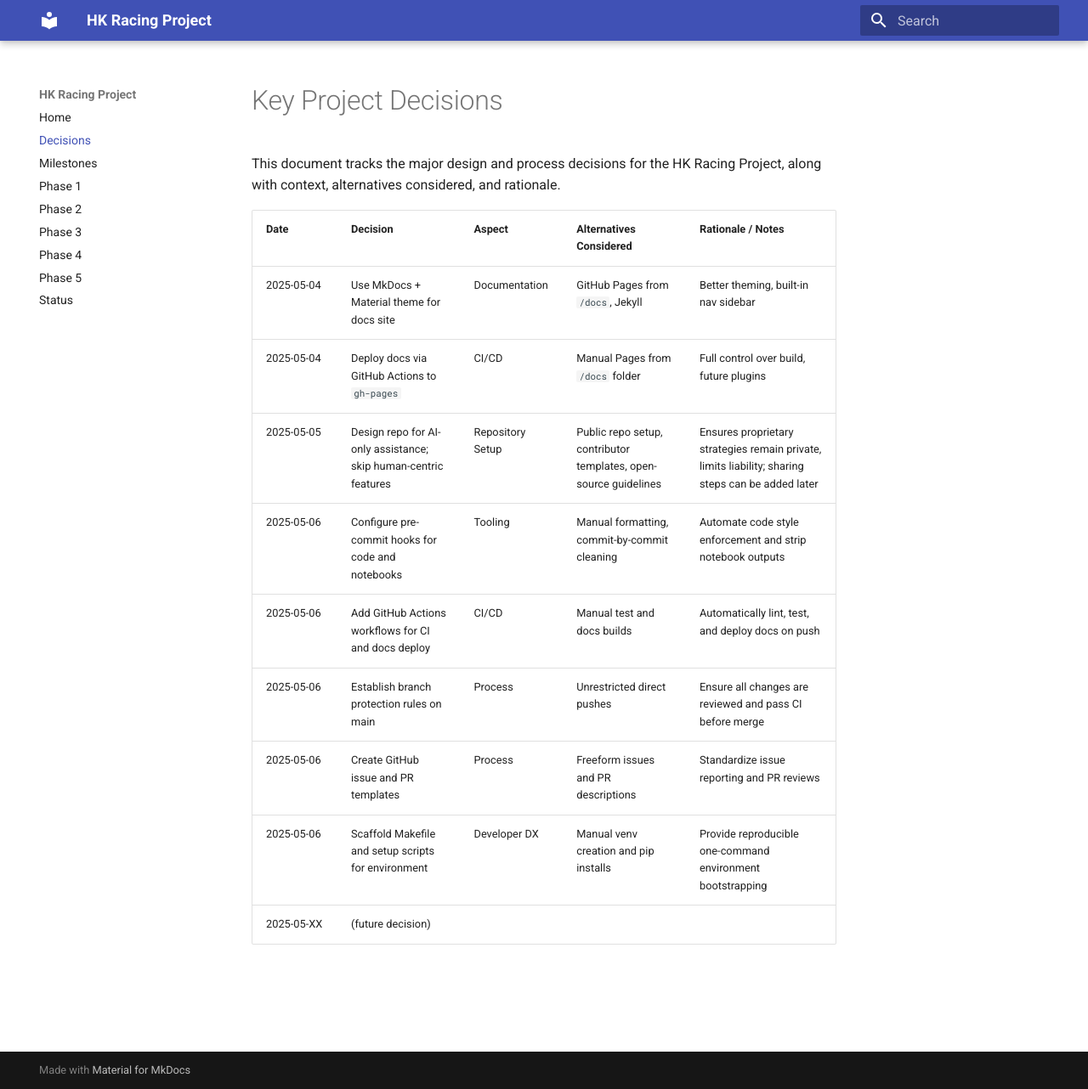
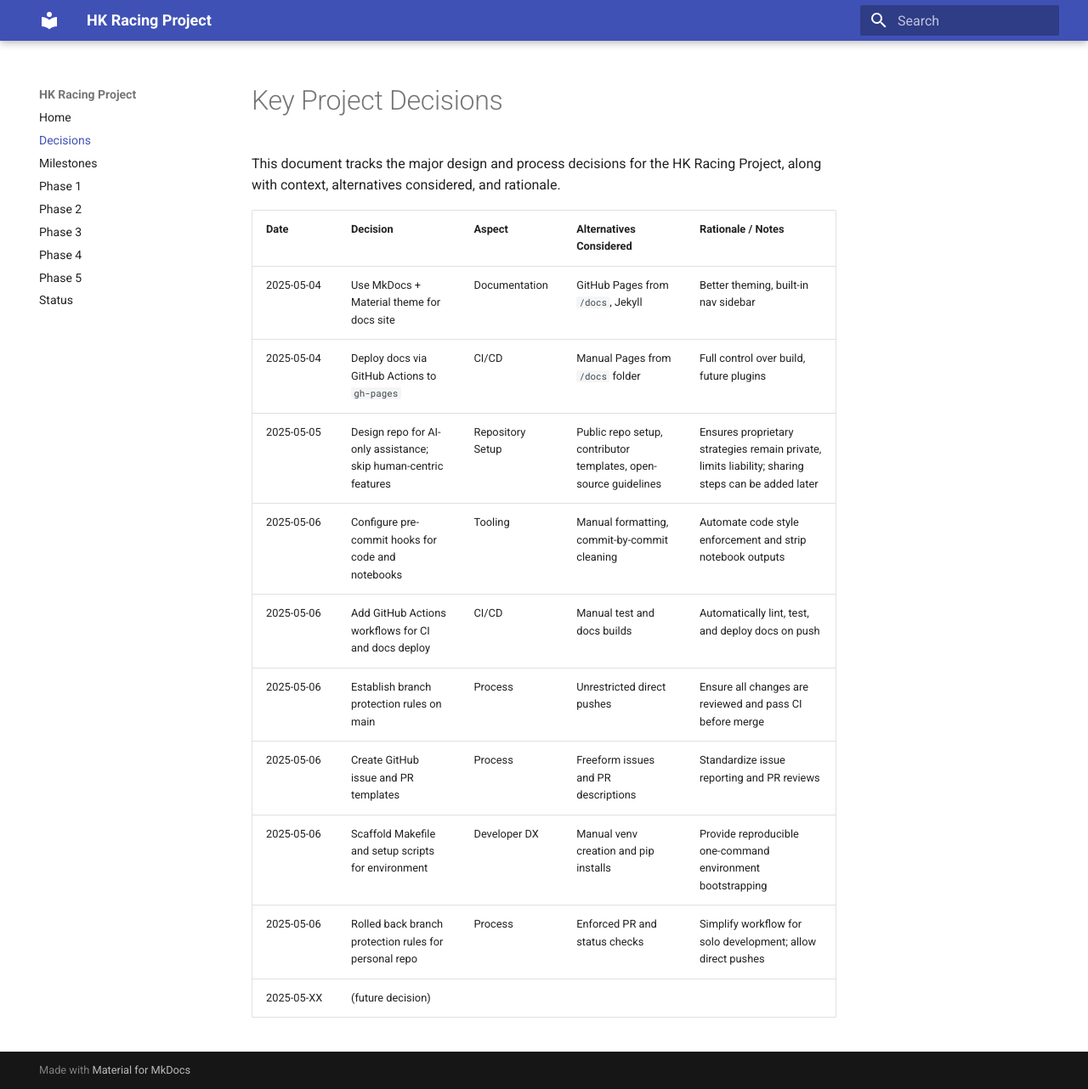
Before and after one commit to Ramgath/hk_racing_project, an MkDocs documentation site: the page built from docs/decisions.md, in a window 1280 px wide and 1282 px high. Shown: the whole window at 85% size. Built offline with MkDocs 1.6.1 and Material for MkDocs 9.7.7, drawn with Linux system fonts in a browser that asks for light colours.

Commit message:
new decisioon

```diff
--- a/docs/decisions.md
+++ b/docs/decisions.md
@@ -12,4 +12,5 @@ This document tracks the major design and process decisions for the HK Racing Pr
 | 2025-05-06 | Establish branch protection rules on main               | Process      | Unrestricted direct pushes                                             | Ensure all changes are reviewed and pass CI before merge              |
 | 2025-05-06 | Create GitHub issue and PR templates                    | Process      | Freeform issues and PR descriptions                                    | Standardize issue reporting and PR reviews                            |
 | 2025-05-06 | Scaffold Makefile and setup scripts for environment     | Developer DX | Manual venv creation and pip installs                                  | Provide reproducible one-command environment bootstrapping            |
+| 2025-05-06 | Rolled back branch protection rules for personal repo      | Process      | Enforced PR and status checks                             | Simplify workflow for solo development; allow direct pushes  |
 | 2025-05-XX | (future decision)                          |                    |                                       |                                      |
```
